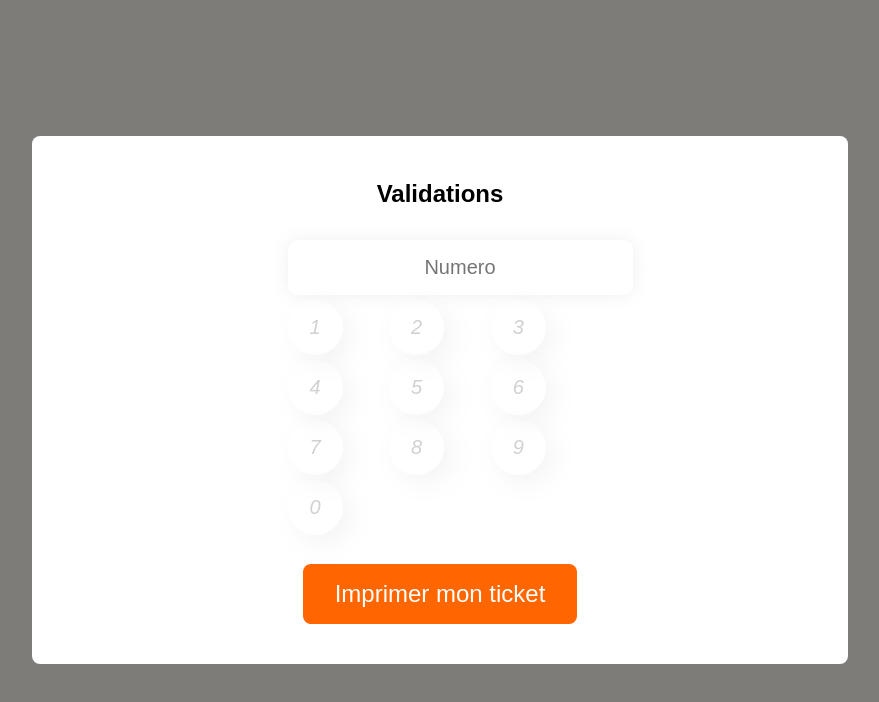
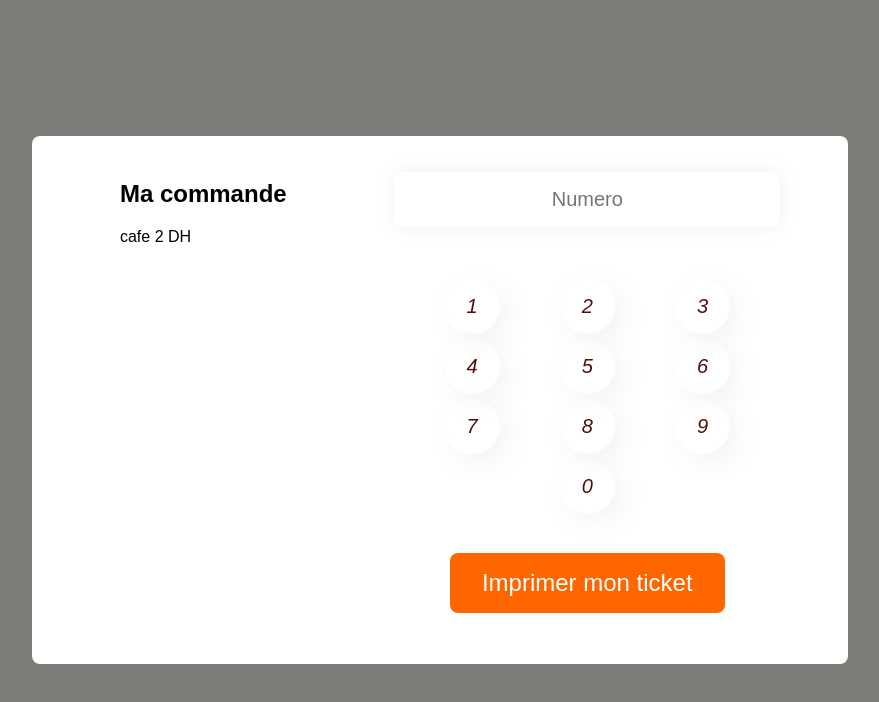
Before and after one commit to mc-expertise/Borne_commande, a plain HTML site: page index.html in a window 1280 px wide. Shown: the whole page, without its empty margins (200-1079 px from the left). Drawn offline with Linux system fonts and the light colour scheme.

Commit message:
add PopUp for imprimation

```diff
--- a/app.js
+++ b/app.js
@@ -8,6 +8,14 @@ document.addEventListener('DOMContentLoaded', function () {
   );
   const itemsSelectedContainer = document.querySelector('.items_selected');
   const totalPriceElement = document.querySelector('#total-price');
+  const inputNumber = document.querySelector('.inputNumber');
+  const numberSpans = document.querySelectorAll('.number span');
+
+  numberSpans.forEach((span) => {
+    span.addEventListener('click', () => {
+      inputNumber.value += span.dataset.number;
+    });
+  });
 
   let cart = {};
   function updateCategories(lang) {
--- a/index.html
+++ b/index.html
@@ -90,7 +90,13 @@
 
       <section class="overview_page">
         <div class="popup_container">
-          <h1>Validations</h1>
+          <div class="cart_container">
+            <h1>Ma commande</h1>
+            <div class="item_selected">
+              <span class="item_name">cafe</span>
+              <span class="item_price">2 DH</span>
+            </div>
+          </div>
           <div class="number_container">
             <input type="text" placeholder="Numero" class="inputNumber" />
             <div class="keyboard">
@@ -104,13 +110,13 @@
                 <span data-number="7"><i>7</i></span>
                 <span data-number="8"><i>8</i></span>
                 <span data-number="9"><i>9</i></span>
-                <span data-number="9"><i>0</i></span>
+                <span data-number="0"><i>0</i></span>
               </div>
             </div>
+            <button onclick="" data-i18n="imprimer_ticket">
+              Imprimer mon ticket
+            </button>
           </div>
-          <button onclick="" data-i18n="imprimer_ticket">
-            Imprimer mon ticket
-          </button>
         </div>
       </section>
 
--- a/style.css
+++ b/style.css
@@ -47,9 +47,8 @@ body {
   border-radius: 8px;
   background-color: white;
   display: flex;
-  flex-direction: column;
-  justify-content: space-between;
-  align-items: center;
+  justify-content: space-around;
+  align-items: start;
   padding: 24px;
 }
 
@@ -297,16 +296,29 @@ button:hover {
   box-shadow: 0px 0px 17px -1px rgba(132, 132, 132, 0.15);
 }
 
+.number_container {
+  display: flex;
+  flex-direction: column;
+  justify-content: space-around;
+  align-items: center;
+  width: 45%;
+  height: 100%;
+}
+.keyboard {
+  width: 100%;
+  margin-top: 24px;
+}
+
 .number {
   display: grid;
   grid-template-columns: repeat(3, 1fr);
-  justify-content: center;
+  place-items: center;
 }
 
 .number > span {
   margin-top: 5px;
   font-size: 20px;
-  color: #d1d1d1;
+  color: #510e0e;
   font-weight: 400;
   width: 55px;
   height: 55px;
@@ -316,4 +328,9 @@ button:hover {
   box-shadow: 8px 8px 24px 0px rgba(132, 132, 132, 0.09);
   cursor: pointer;
 }
+
+.number > span:last-child {
+  grid-column: 2;
+}
+
 /* End Popup Part */
```
